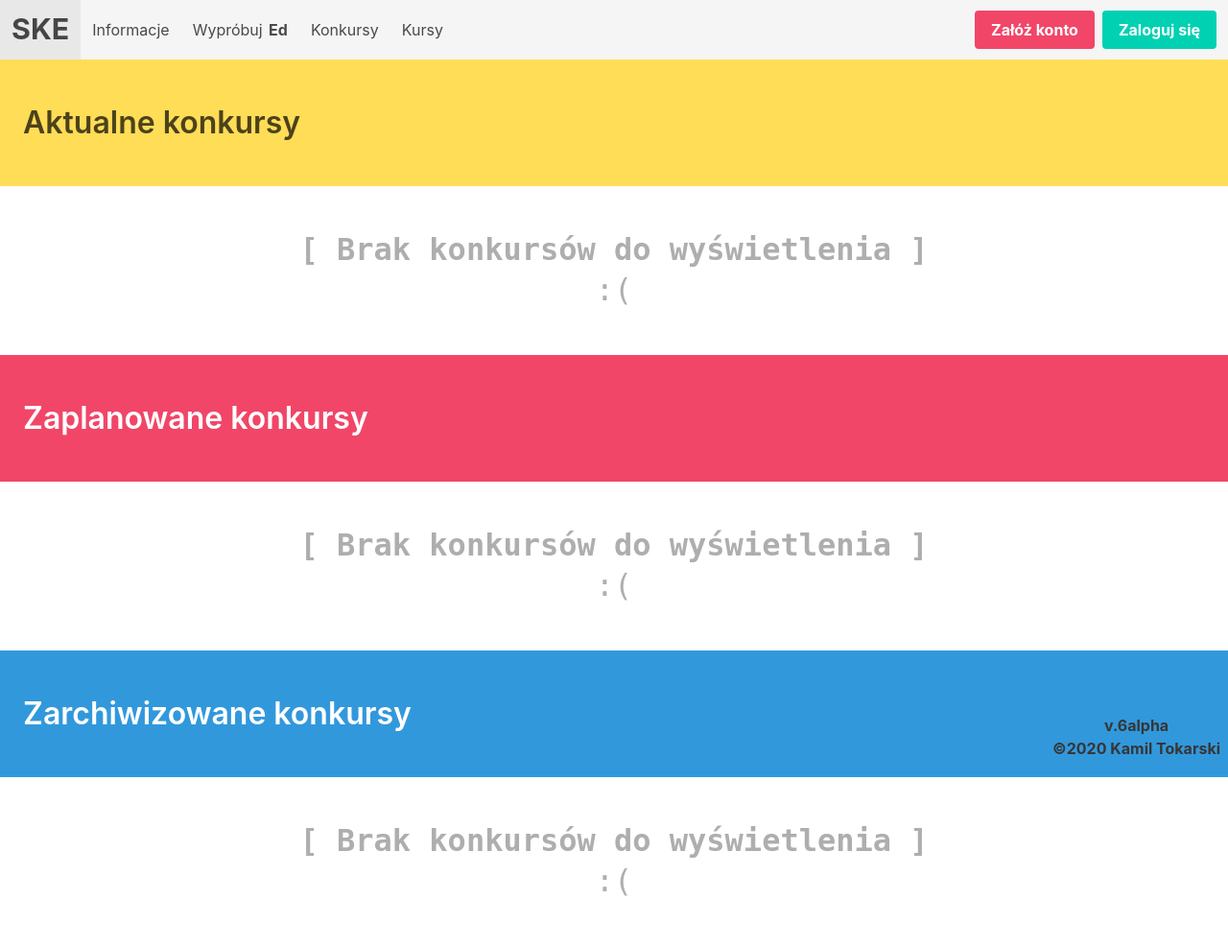
After one commit to SKE-Projekt/SKE, a Django app: page /contests/ in a window 1280 px wide. The commit adds this page. Shown: the whole page at 96% size. Run offline with Django 3.2, Linux system fonts and the light colour scheme; data that the repository does not hold is empty; parts of the project's set-up code (start-up, migrations or seed data) failed here and were passed over; some libraries are stand-ins or nearby versions.

Commit message:
Wyswiatlenie konkursow

```diff
--- a/SKE_CONTESTS/models.py
+++ b/SKE_CONTESTS/models.py
@@ -11,6 +11,11 @@ class Contest(models.Model):
     date_end = models.DateTimeField()
     body = models.TextField(max_length=1024*24)
 
+    is_active = models.BooleanField()
+
+class UserContestProfile(models.Model):
+    user = models.ForeignKey(get_user_model(), on_delete=models.CASCADE)
+    contest = models.ForeignKey(Contest, on_delete=models.CASCADE)
 
 class ContestNotification(models.Model):
     title = models.CharField(max_length=256)
--- a/SKE_CONTESTS/urls.py
+++ b/SKE_CONTESTS/urls.py
@@ -1,5 +1,8 @@
 from django.urls import path
+
+from . import views
 
 
 urlpatterns = [
+    path('', views.ListContests, name='ListContests')
 ]
--- a/SKE_CONTESTS/views.py
+++ b/SKE_CONTESTS/views.py
@@ -1,3 +1,12 @@
+import datetime
+
 from django.shortcuts import render
 
-# Create your views here.
+from . import models
+
+
+def ListContests(request):
+    active_contests = models.Contest.objects.filter(is_active=True)
+    past_contests = models.Contest.objects.filter(is_active=False, date_begin__gt=datetime.datetime.now())
+    future_contests = models.Contest.objects.filter(is_active=False, date_end__lt=datetime.datetime.now())
+    return render(request, 'SKE_CONTESTS/contests_list.html', context={'active_contests': active_contests, 'future_contests': future_contests, 'past_contests': past_contests})
--- a/static/style.css
+++ b/static/style.css
@@ -71,3 +71,14 @@
     font-size: 1.5rem;
     font-weight: 600;
 }
+
+.contest-level {
+    margin: 3rem;
+}
+
+.no-contest-title {
+    text-align: center;
+    font-family: monospace;
+    font-size: 2rem !important;
+    color: #aeaeae !important;
+}
--- a/templates/SKE/_nav.html
+++ b/templates/SKE/_nav.html
@@ -20,6 +20,10 @@
 
       <a class="navbar-item" href="{% url 'sandbox' %}">
         Wypróbuj <strong style="margin-left: .4rem">Ed</strong>
+      </a>
+
+      <a class="navbar-item" href="{% url 'ListContests' %}">
+        Konkursy
       </a>
 
       <a class="navbar-item" href="{% url 'ListCourses' %}">
--- /dev/null
+++ b/templates/SKE_CONTESTS/contests_list.html
@@ -0,0 +1,120 @@
+{% extends 'SKE/base.html' %}
+
+{% block content %}
+
+<section class="hero is-warning">
+    <div class="hero-body">
+        <h1 class="title">Aktualne konkursy</h1>
+    </div>
+</section>
+<section class="section">
+{% if active_contests %}
+    {% for contest in active_contests %}
+        <nav class="level contest-level">
+            <div class="level-item has-text-centered is-disabled">
+                <div>
+                <p class="title">{{ contest.title }}</p>
+                </div>
+            </div>
+            <div class="level-item has-text-centered">
+                <div>
+                <p class="heading">Trwa do</p>
+                <p class="title">{{ contest.date_end }}</p>
+                </div>
+            </div>
+            {% comment %} <div class="level-item has-text-centered">
+                <div>
+                <p class="heading">Zarejestrowanych</p>
+                <p class="title">0</p>
+                </div>
+            </div> {% endcomment %}
+            <div class="level-item has-text-centered">
+                <div>
+                    <a href="" class="button is-warning"><b>Przejdź do konkursu</b></a>
+                </div>
+            </div>
+        </nav>
+    {% endfor %}
+{% else %}
+    <h1 class="title no-contest-title">[ Brak konkursów do wyświetlenia ]</h1>
+    <h1 class="subtitle no-contest-title">:(</h1>
+{% endif %}
+</section>
+<section class="hero is-danger">
+    <div class="hero-body">
+        <h1 class="title">Zaplanowane konkursy</h1>
+    </div>
+</section>
+<section class="section">
+{% if future_contests %}
+    {% for contest in future_contests %}
+        <nav class="level contest-level is-disabled">
+            <div class="level-item has-text-centered is-disabled">
+                <div>
+                <p class="title">{{ contest.title }}</p>
+                </div>
+            </div>
+            <div class="level-item has-text-centered">
+                <div>
+                <p class="heading">Trwa do</p>
+                <p class="title">{{ contest.date_end }}</p>
+                </div>
+            </div>
+            {% comment %} <div class="level-item has-text-centered">
+                <div>
+                <p class="heading">Zarejestrowanych</p>
+                <p class="title">0</p>
+                </div>
+            </div> {% endcomment %}
+            <div class="level-item has-text-centered">
+                <div>
+                    <a href="" class="button is-danger is-light"><b>Konkurs nie jest dostępny</b></a>
+                </div>
+            </div>
+        </nav>
+    {% endfor %}
+{% else %}
+    <h1 class="title no-contest-title">[ Brak konkursów do wyświetlenia ]</h1>
+    <h1 class="subtitle no-contest-title">:(</h1>
+{% endif %}
+</section>
+<section class="hero is-info">
+    <div class="hero-body">
+        <h1 class="title">Zarchiwizowane konkursy</h1>
+    </div>
+</section>
+<section class="section">
+{% if past_contests %}
+    {% for contest in past_contests %}
+        <nav class="level contest-level is-disabled">
+            <div class="level-item has-text-centered is-disabled">
+                <div>
+                <p class="title">{{ contest.title }}</p>
+                </div>
+            </div>
+            <div class="level-item has-text-centered">
+                <div>
+                <p class="heading">Trwa do</p>
+                <p class="title">{{ contest.date_end }}</p>
+                </div>
+            </div>
+            {% comment %} <div class="level-item has-text-centered">
+                <div>
+                <p class="heading">Zarejestrowanych</p>
+                <p class="title">0</p>
+                </div>
+            </div> {% endcomment %}
+            <div class="level-item has-text-centered">
+                <div>
+                    <a href="" class="button is-info is-light"><b>Przejdź do konkursu</b></a>
+                </div>
+            </div>
+        </nav>
+    {% endfor %}
+{% else %}
+    <h1 class="title no-contest-title">[ Brak konkursów do wyświetlenia ]</h1>
+    <h1 class="subtitle no-contest-title">:(</h1>
+{% endif %}
+</section>
+
+{% endblock content %}
```
Also changed, not shown: SKE_CONTESTS/migrations/0002_contest_is_active.py (added).
